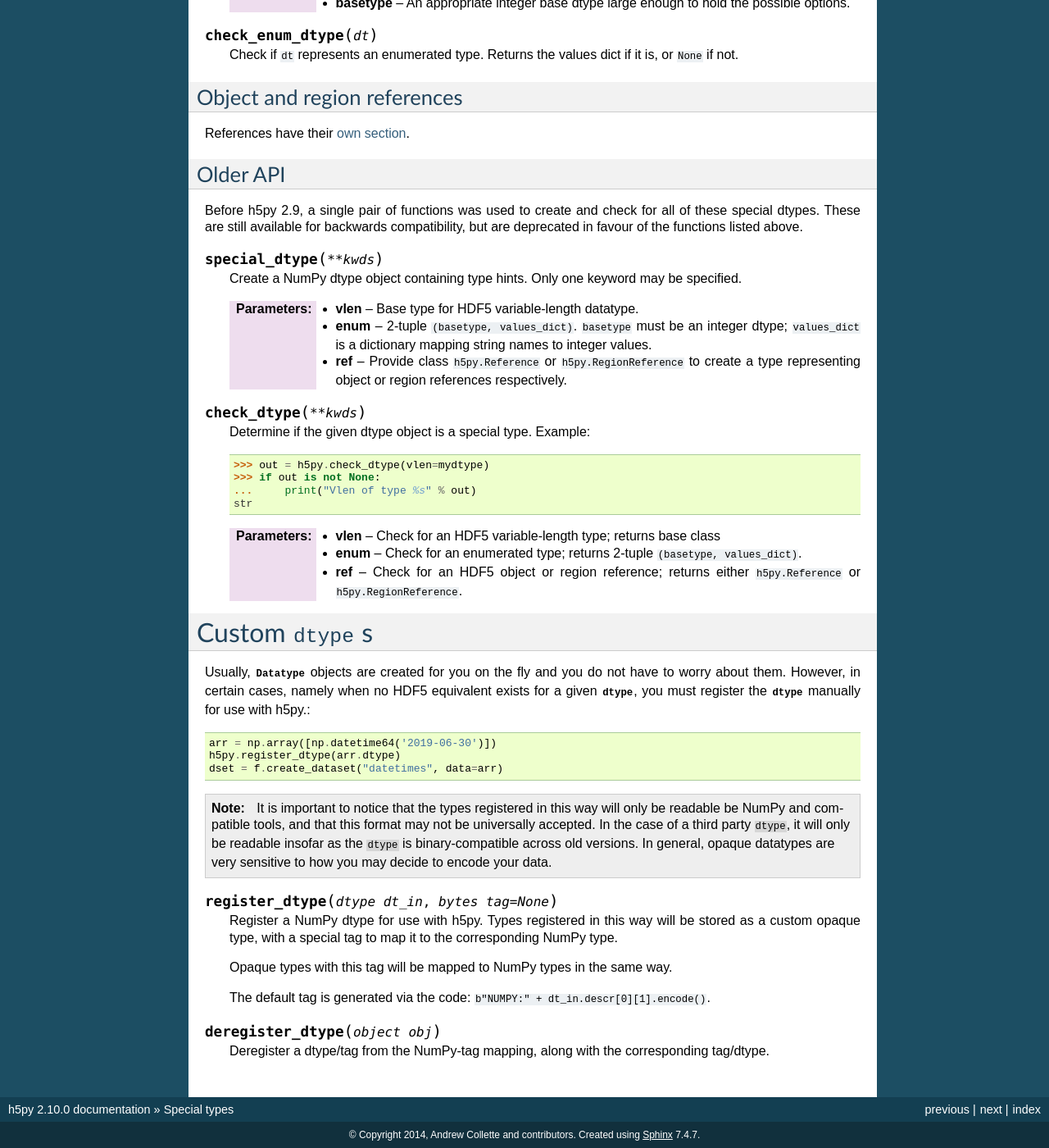
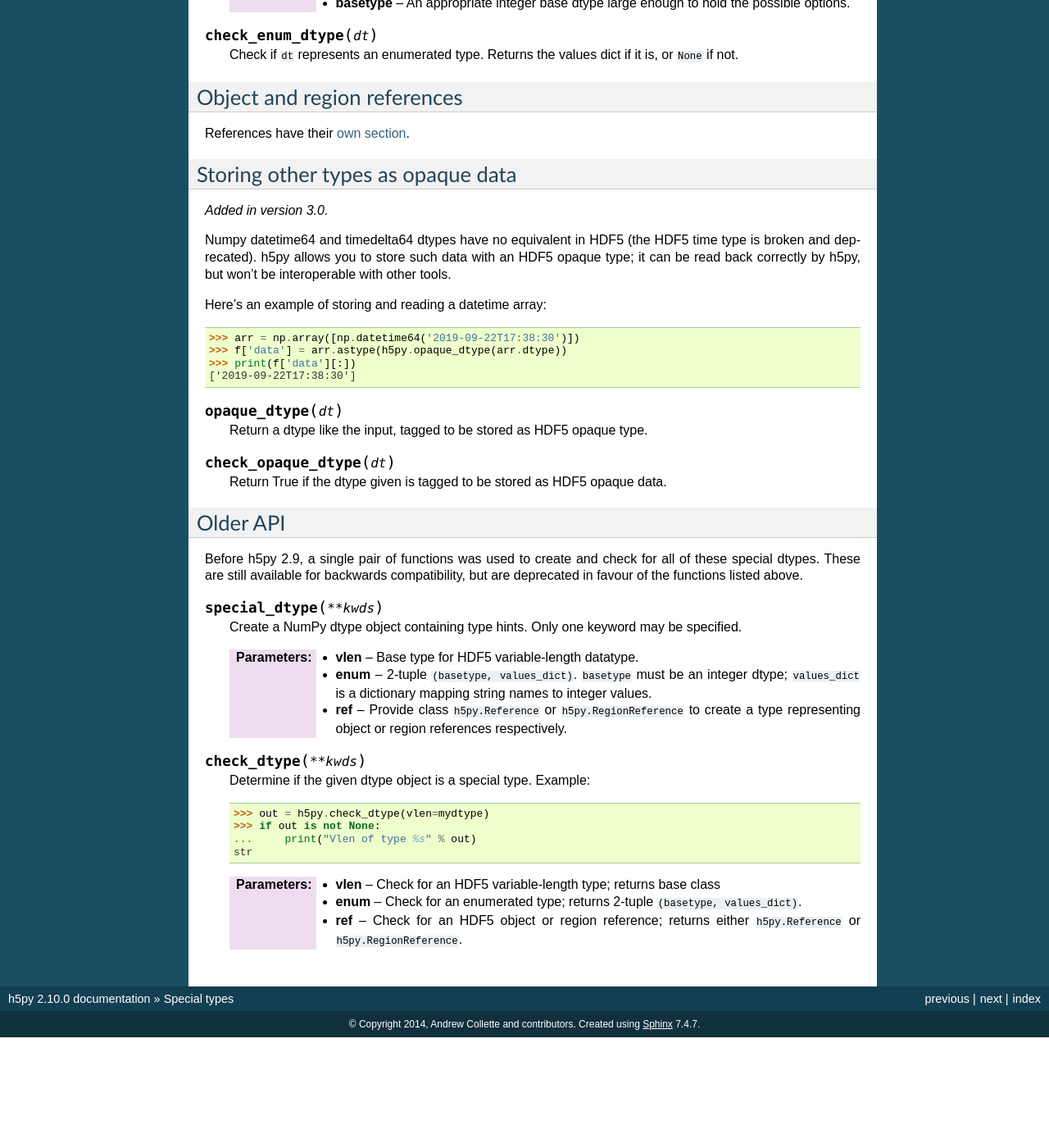
Before and after one commit to zhongxing-2/h5py, a Sphinx documentation site: the page built from docs/special.rst, in a window 1280 px wide and 1400 px high, scrolled down 2354 px. Shown: the whole window at 82% size. Built offline with Sphinx 7.4.7, drawn with Linux system fonts in a browser that asks for light colours; after the commit the page ends 3619 px from its top, so only the background shows below that; some of the changed text lies outside the part shown.

Commit message:
Document opaque dtype feature

```diff
--- a/docs/special.rst
+++ b/docs/special.rst
@@ -156,6 +156,31 @@ Object and region references
 
 References have their :ref:`own section <refs>`.
 
+Storing other types as opaque data
+----------------------------------
+
+.. versionadded:: 3.0
+
+Numpy datetime64 and timedelta64 dtypes have no equivalent in HDF5 (the HDF5
+time type is broken and deprecated). h5py allows you to store such data with
+an HDF5 opaque type; it can be read back correctly by h5py, but won't be
+interoperable with other tools.
+
+Here's an example of storing and reading a datetime array::
+
+    >>> arr = np.array([np.datetime64('2019-09-22T17:38:30')])
+    >>> f['data'] = arr.astype(h5py.opaque_dtype(arr.dtype))
+    >>> print(f['data'][:])
+    ['2019-09-22T17:38:30']
+
+.. function:: opaque_dtype(dt)
+
+   Return a dtype like the input, tagged to be stored as HDF5 opaque type.
+
+.. function:: check_opaque_dtype(dt)
+
+   Return True if the dtype given is tagged to be stored as HDF5 opaque data.
+
 Older API
 ---------
 
@@ -191,40 +216,3 @@ compatibility, but are deprecated in favour of the functions listed above.
     :param enum:    Check for an enumerated type; returns 2-tuple ``(basetype, values_dict)``.
     :param ref:     Check for an HDF5 object or region reference; returns
                     either ``h5py.Reference`` or ``h5py.RegionReference``.
-
-Custom ``dtype`` s
-==================
-
-Usually, :class:`Datatype` objects are created for you on the fly and you do not
-have to worry about them. However, in certain cases, namely when no HDF5
-equivalent exists for a given :class:`dtype`, you must register the :class:`dtype`
-manually for use with h5py.::
-
-    arr = np.array([np.datetime64('2019-06-30')])
-    h5py.register_dtype(arr.dtype)
-    dset = f.create_dataset("datetimes", data=arr)
-
-.. note::
-
-    It is important to notice that the types registered in this way will only
-    be readable be NumPy and compatible tools, and that this format may not be
-    universally accepted. In the case of a third party ``dtype``, it will only
-    be readable insofar as the ``dtype`` is binary-compatible across old
-    versions. In general, opaque datatypes are very sensitive to how you may
-    decide to encode your data.
-
-.. function:: register_dtype(dtype dt_in, bytes tag=None)
-
-    Register a NumPy dtype for use with h5py. Types registered in this way
-    will be stored as a custom opaque type, with a special tag to map it to
-    the corresponding NumPy type.
-
-    Opaque types with this tag will be mapped to NumPy types in the same way.
-
-    The default tag is generated via the code:
-    ``b"NUMPY:" + dt_in.descr[0][1].encode()``.
-
-.. function:: deregister_dtype(object obj)
-
-    Deregister a dtype/tag from the NumPy-tag mapping, along with the
-    corresponding tag/dtype.
--- a/docs/whatsnew/2.10.rst
+++ b/docs/whatsnew/2.10.rst
@@ -3,10 +3,6 @@ What's new in h5py 2.10
 
 New features
 ------------
-
-- It is now possible to register opaque HDF5 dtypes to be viewed as arrays,
-  based on their associated tag, using :func:`register_dtype`. Types used
-  like this can also be deregistered with :func:`deregister_dtype`.
 
 - HDF5 8-bit bitfield data can now be read either as uint8 or booleans
   (:issue:`821`). Pytables stores booleans as this type.
```
Also changed, not shown: docs/faq.rst (+5 -3 lines), 1 other file.
